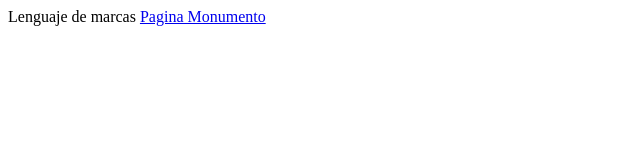
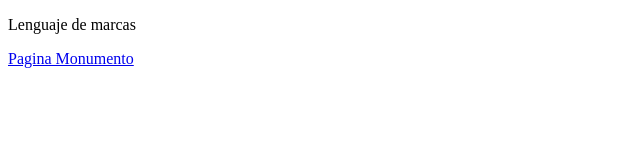
Before and after one commit to AurelioV19/AurelioV19.github.io, a plain HTML site: page index.html in a window 1280 px wide. Shown: the whole page, without its empty margins (0-640 px from the left). Drawn offline with Linux system fonts and the light colour scheme.

Commit message:
Update index.html

```diff
--- a/index.html
+++ b/index.html
@@ -4,7 +4,13 @@
   <title>Primer repositorio</title>
   </head>
 <body >
-  Lenguaje de marcas
-  <A HREF="Ejercicios HTML/Index.html">Pagina Monumento</A>
+  <P>
+    Lenguaje de marcas
+  </P>
+  <P>
+    <A HREF="Ejercicios HTML/Index.html">
+      Pagina Monumento
+    </A>
+  </P>
 </body>
 </html>
```
